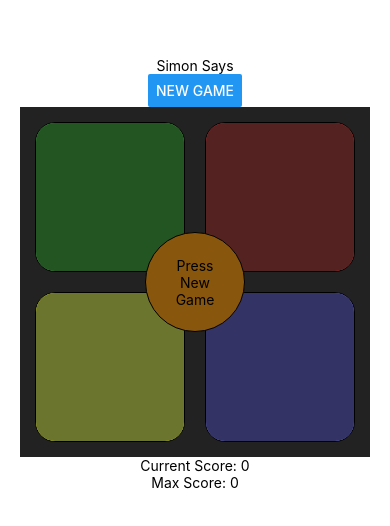
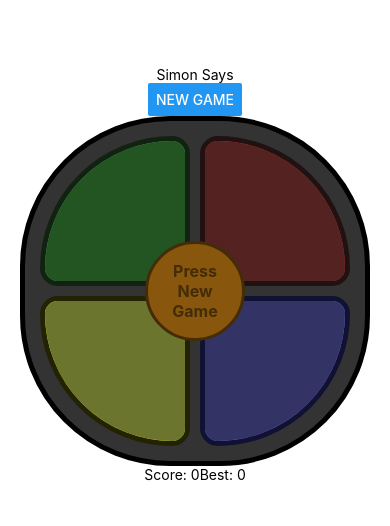
Before and after one commit to thinkful-ei22/devinhero-simon-says, a React Native app: screen / in a window 390 px wide. Shown: the part 148-674 px from the top of the page. Built offline with nearby package versions, Linux system fonts and the light colour scheme.

Commit message:
add some stylings

```diff
--- a/actions/game.js
+++ b/actions/game.js
@@ -7,7 +7,7 @@
 export const BEGIN_GAME = 'BEGIN_GAME';
 export const beginGame = () =>({
   type: BEGIN_GAME
-})
+});
 
 export const END_GAME = 'END_GAME';
 export const endGame = () =>({
--- a/components/button.js
+++ b/components/button.js
@@ -44,11 +44,12 @@
 }
 
 const buttonAbsPosDist = 15;
+const singleBorderRadius = 150;
 const styles = StyleSheet.create({
   buttonContainer: {
     position: 'absolute',
     borderColor: 'black',
-    borderWidth: 1,
+    borderWidth: 5,
     borderRadius: 20,
     overflow: 'hidden',
     height: 150,
@@ -61,6 +62,8 @@
   green: {
     top: buttonAbsPosDist,
     left: buttonAbsPosDist,
+    borderColor: '#112211',
+    borderTopLeftRadius: singleBorderRadius,
     backgroundColor: '#55AA55'
   },
   greenUnlit:{
@@ -70,6 +73,8 @@
   red: {
     top: buttonAbsPosDist,
     right: buttonAbsPosDist,
+    borderColor: '#221111',
+    borderTopRightRadius: singleBorderRadius,
     backgroundColor: '#CC3333'
   },
   redUnlit:{
@@ -79,6 +84,8 @@
   yellow: {
     bottom: buttonAbsPosDist,
     left: buttonAbsPosDist,
+    borderBottomLeftRadius: singleBorderRadius,
+    borderColor: '#232303',
     backgroundColor: '#D9E21D'
   },
   yellowUnlit:{
@@ -88,6 +95,8 @@
   blue:{
     bottom: buttonAbsPosDist,
     right: buttonAbsPosDist,
+    borderBottomRightRadius: singleBorderRadius,
+    borderColor: '#111133',
     backgroundColor: '#7777DD'
   },
   blueUnlit:{
--- a/components/game-board.js
+++ b/components/game-board.js
@@ -66,9 +66,11 @@
   gameBoard: {
     height: 350,
     width: 350,
-    backgroundColor: '#222222',
+    borderWidth: 5,
+    borderRadius: 150,
+    backgroundColor: '#333333',
     alignItems: 'center',
-    justifyContent: 'center'
+    justifyContent: 'center',
   }
 });
 
--- a/components/main.js
+++ b/components/main.js
@@ -19,13 +19,21 @@
 
     return (
       <View style={styles.container}>
-        <View>
+        <View style={styles.containerChild}>
           <Text>Simon Says</Text>
         </View>
-        <NewGameButton/>
-        <GameBoard/>
-        <Text>Current Score: {this.props.curScore}</Text>
-        <Text>Max Score: {this.props.maxScore}</Text>
+        <View style={styles.containerChild}>
+          <NewGameButton/>
+        </View>
+        <View style={styles.containerChild}>
+          <GameBoard/>
+        </View>
+        <View>
+          <View style={styles.scoreboard}>
+            <View><Text>Score: {this.props.curScore}</Text></View>
+            <View><Text>Best: {this.props.maxScore}</Text></View>
+          </View>
+        </View>
       </View>
     );
   }
@@ -37,6 +45,13 @@
     backgroundColor: '#fff',
     alignItems: 'center',
     justifyContent: 'center',
+  },
+  scoreboard: {
+    flexDirection: 'row',
+    // justifyContent: 'space-between'
+  },
+  scoreboardItem:{
+    height: 20
   }
 });
 
--- a/components/simon-indicator.js
+++ b/components/simon-indicator.js
@@ -14,7 +14,7 @@
 
     let simonText = '';
     if(this.props.gameLost){
-      simonText = 'Game Over!';
+      simonText = 'Game\nOver!';
       litStatus = unlit;
     }else if(!this.props.gameStart){
       simonText = 'Press\nNew\nGame';
@@ -40,8 +40,8 @@
   simonIndicator: {
     height: 100,
     width: 100,
-    borderColor: 'black',
-    borderWidth: 1,
+    borderColor: '#442C06',
+    borderWidth: 3,
     borderRadius: 50,
     alignItems: 'center',
     justifyContent: 'center',
@@ -53,7 +53,10 @@
     backgroundColor: '#EEA62B'
   },
   simonText:{
-    textAlign: 'center'
+    color: '#442C06',
+    textAlign: 'center',
+    fontWeight: 'bold',
+    fontSize: 16
   }
 });
 
```
